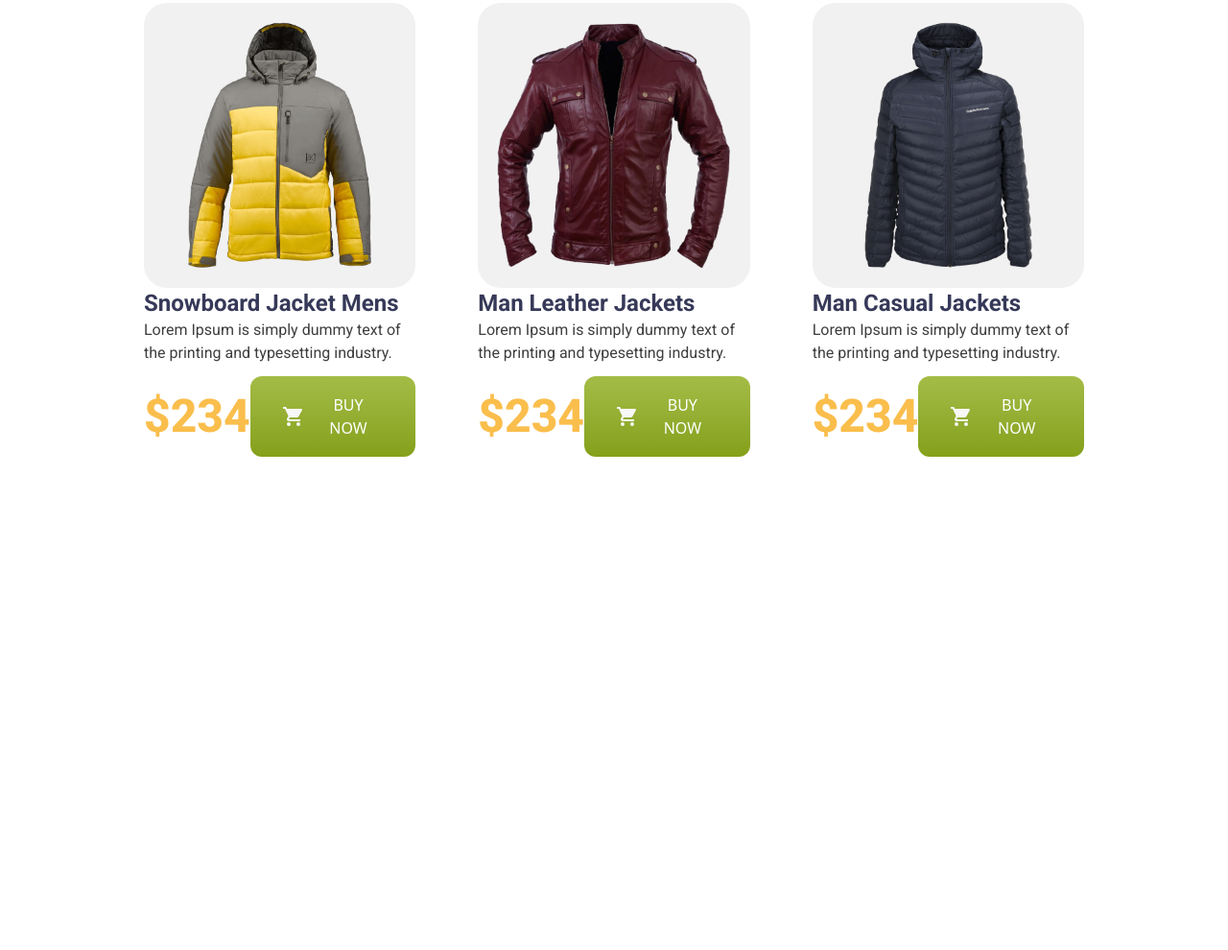
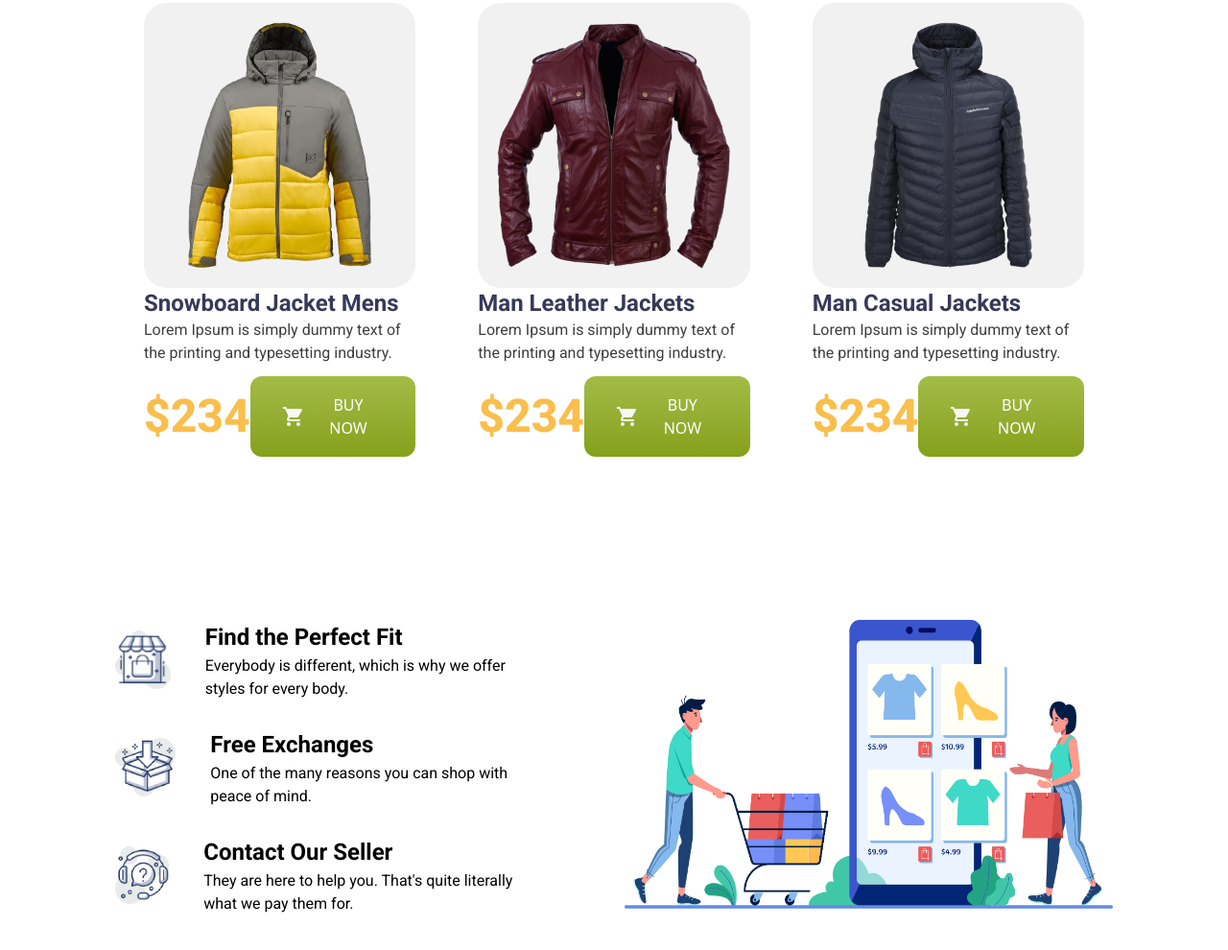
Before and after one commit to Faysal611/Penguin-Fashion-Tailswind, a plain HTML site: page index.html in a window 1280 px wide. Shown: the part 1459-2449 px from the top of the page at 96% size. Before the commit the page ends 1974 px from the top, so only its background shows below. Drawn offline with nearby package versions, Linux system fonts and the light colour scheme.

Commit message:
last commit

```diff
--- a/index.html
+++ b/index.html
@@ -66,7 +66,8 @@
                         class="text-[80px] bebas-neue-regular text-[#363958] max-sm:text-[75px] max-sm:mr-4 max-sm:ml-4">
                         <span class="text-[#FABE4C]">Be the
                             Penguins</span><br>
-                        of Winter</div>
+                        of Winter
+                    </div>
                     <div class="text-base mb-6 max-sm:ml-4">Lorem Ipsum is simply dummy text of the printing
                         and typesetting industry.</div>
                     <button
@@ -88,7 +89,9 @@
                     printing and typesetting industry.</p>
                 <div class="flex justify-between mt-3 items-center">
                     <p class="roboto text-[#FABE4C] font-extrabold text-5xl">$234</p>
-                    <button class="flex items-center px-[33px] py-[18px] rounded-xl bg-gradient-to-b from-[#A4BC46] to-[#85A019] text-[#FFFFFF] font-medium gap-2"><span class="mdi--cart"></span>BUY NOW</button>
+                    <button
+                        class="flex items-center px-[33px] py-[18px] rounded-xl bg-gradient-to-b from-[#A4BC46] to-[#85A019] text-[#FFFFFF] font-medium gap-2"><span
+                            class="mdi--cart"></span>BUY NOW</button>
                 </div>
             </div>
             <div>
@@ -96,9 +99,11 @@
                 <h3 class="roboto text-[#363958] font-bold text-2xl">Ladies Jacket</h3>
                 <p class="roboto text-base text-[#3E3E3E]">Lorem Ipsum is simply dummy text of the
                     printing and typesetting industry.</p>
-                <div  class="flex justify-between mt-3 items-center">
+                <div class="flex justify-between mt-3 items-center">
                     <p class="roboto text-[#FABE4C] font-extrabold text-5xl">$234</p>
-                    <button class="flex items-center px-[33px] py-[18px] rounded-xl bg-gradient-to-b from-[#A4BC46] to-[#85A019] text-[#FFFFFF] font-medium gap-2"><span class="mdi--cart"></span>BUY NOW</button>
+                    <button
+                        class="flex items-center px-[33px] py-[18px] rounded-xl bg-gradient-to-b from-[#A4BC46] to-[#85A019] text-[#FFFFFF] font-medium gap-2"><span
+                            class="mdi--cart"></span>BUY NOW</button>
                 </div>
             </div>
             <div>
@@ -106,9 +111,11 @@
                 <h3 class="roboto text-[#363958] font-bold text-2xl">Woman Leather Jacket</h3>
                 <p class="roboto text-base text-[#3E3E3E]">Lorem Ipsum is simply dummy text of the
                     printing and typesetting industry.</p>
-                <div  class="flex justify-between mt-3 items-center">
+                <div class="flex justify-between mt-3 items-center">
                     <p class="roboto text-[#FABE4C] font-extrabold text-5xl">$234</p>
-                    <button class="flex items-center px-[33px] py-[18px] rounded-xl bg-gradient-to-b from-[#A4BC46] to-[#85A019] text-[#FFFFFF] font-medium gap-2"><span class="mdi--cart"></span>BUY NOW</button>
+                    <button
+                        class="flex items-center px-[33px] py-[18px] rounded-xl bg-gradient-to-b from-[#A4BC46] to-[#85A019] text-[#FFFFFF] font-medium gap-2"><span
+                            class="mdi--cart"></span>BUY NOW</button>
                 </div>
             </div>
         </div>
@@ -155,6 +162,36 @@
             </div>
         </div>
     </section>
+
+    <section class="flex mt-[170px] mx-[120px] gap-[70px] mb-[70px] max-sm:flex-col-reverse max-sm:mx-[24px]">
+        <div class="flex flex-col gap-7 max-sm:gap-24">
+            <div class="flex gap-[36px] items-center max-sm:flex-col max-sm:gap-[20px]">
+                <div class="w-[80px] max-sm:w-[100px]"><img src="icons/house.png" alt=""></div>
+                <div class="pr-[30px] max-sm:text-center max-sm:p-0">
+                    <h2 class="roboto font-bold text-[24px]">Find the Perfect Fit</h2>
+                    <p class="roboto text-base">Everybody is different, which is why we
+                        offer styles for every body.</p>
+                </div>
+            </div>
+            <div class="flex gap-[36px] items-center max-sm:flex-col max-sm:gap-[20px]">
+                <div class="w-[80px] max-sm:w-[100px]"><img src="icons/box.png" alt=""></div>
+                <div class="pr-[30px] max-sm:text-center max-sm:p-0">
+                    <h2 class="roboto font-bold text-[24px]">Free Exchanges</h2>
+                    <p class="roboto text-base">One of the many reasons you can shop
+                        with peace of mind.</p>
+                </div>
+            </div>
+            <div class="flex gap-[36px] items-center max-sm:flex-col max-sm:gap-[20px]">
+                <div class="w-[80px] max-sm:w-[100px]"><img src="icons/question.png" alt=""></div>
+                <div class="pr-[30px] max-sm:text-center max-sm:p-0">
+                    <h2 class="roboto font-bold text-[24px]">Contact Our Seller</h2>
+                    <p class="roboto text-base">They are here to help you. That's quite
+                        literally what we pay them for.</p>
+                </div>
+            </div>
+        </div>
+        <div class="w-2/3 max-sm:w-auto"><img src="images/shopping.png" alt=""></div>
+    </section>
 </body>
 
 </html>
```
